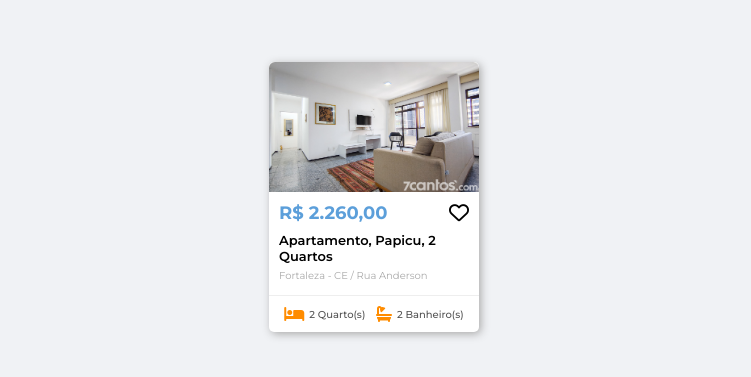
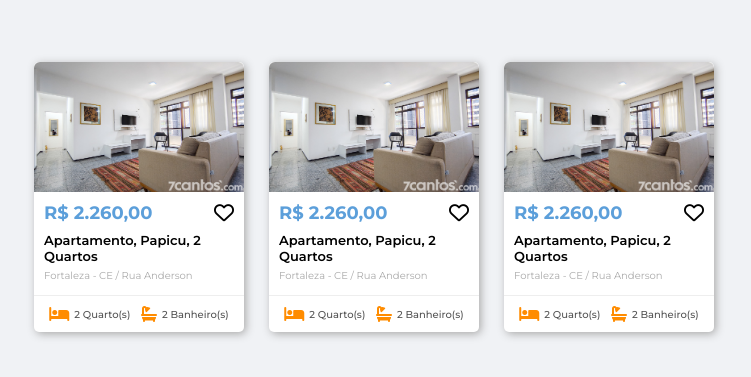
Before and after one commit to joaquimmartins1/joaquim7cantos, a plain HTML site: page index.html in a window 1280 px wide. Shown: the part 203-580 px from the top of the page, without its empty margins (266-1017 px from the left). Drawn offline with Linux system fonts and the light colour scheme.

Commit message:
first commit

```diff
--- a/index.html
+++ b/index.html
@@ -24,11 +24,59 @@
                 <h3>Fortaleza - CE / Rua Anderson</h3>
             </div>
             <div class="card-info">
-                <div class="info-group">
+                <div class="icone">
                     <i class="fa-solid fa-bed"></i>
                     <h2>2 Quarto(s)</h2>
                 </div>
-                <div class="info-group">
+                <div class="icone">
+                    <i class="fa-solid fa-bath"></i>
+                    <h4>2 Banheiro(s)</h4>
+                </div>
+            </div>
+        </div>
+
+        <div class="card">
+            <img src="assets/imagem1.png" alt="Apartamento 1">
+            <div class="card-content">
+                <div class="container-valor-e-botao">
+                    <span>R$ 2.260,00</span>
+                    <div class="coracao">
+                        <i class="fa-regular fa-heart"></i>
+                    </div>
+                </div>
+                <h1>Apartamento, Papicu, 2 Quartos</h1>
+                <h3>Fortaleza - CE / Rua Anderson</h3>
+            </div>
+            <div class="card-info">
+                <div class="icone">
+                    <i class="fa-solid fa-bed"></i>
+                    <h2>2 Quarto(s)</h2>
+                </div>
+                <div class="icone">
+                    <i class="fa-solid fa-bath"></i>
+                    <h4>2 Banheiro(s)</h4>
+                </div>
+            </div>
+        </div>
+
+        <div class="card">
+            <img src="assets/imagem1.png" alt="Apartamento 1">
+            <div class="card-content">
+                <div class="container-valor-e-botao">
+                    <span>R$ 2.260,00</span>
+                    <div class="coracao">
+                        <i class="fa-regular fa-heart"></i>
+                    </div>
+                </div>
+                <h1>Apartamento, Papicu, 2 Quartos</h1>
+                <h3>Fortaleza - CE / Rua Anderson</h3>
+            </div>
+            <div class="card-info">
+                <div class="icone">
+                    <i class="fa-solid fa-bed"></i>
+                    <h2>2 Quarto(s)</h2>
+                </div>
+                <div class="icone">
                     <i class="fa-solid fa-bath"></i>
                     <h4>2 Banheiro(s)</h4>
                 </div>
--- a/style.css
+++ b/style.css
@@ -16,7 +16,7 @@ body {
 .container-de-cards {
     display: flex;
     justify-content: center;
-    gap: 20px;
+    gap: 25px;
     flex-wrap: wrap;
 }
 
@@ -87,18 +87,18 @@ body {
     border-top: 1px solid #eeeeee;
 }
 
-.info-group {
+.icone {
     display: flex;
     align-items: center;
     gap: 5px; /* Espaço entre o ícone e o texto */
 }
 
-.info-group i {
+.icone i {
     color: #ff8c00; /* Cor dos ícones de quarto e banheiro */
     font-size: 16px;
 }
 
-.info-group h2, .info-group h4 {
+.icone h2, .icone h4 {
     font-size: 10px;
     font-weight: 500;
     color: #555;
```
